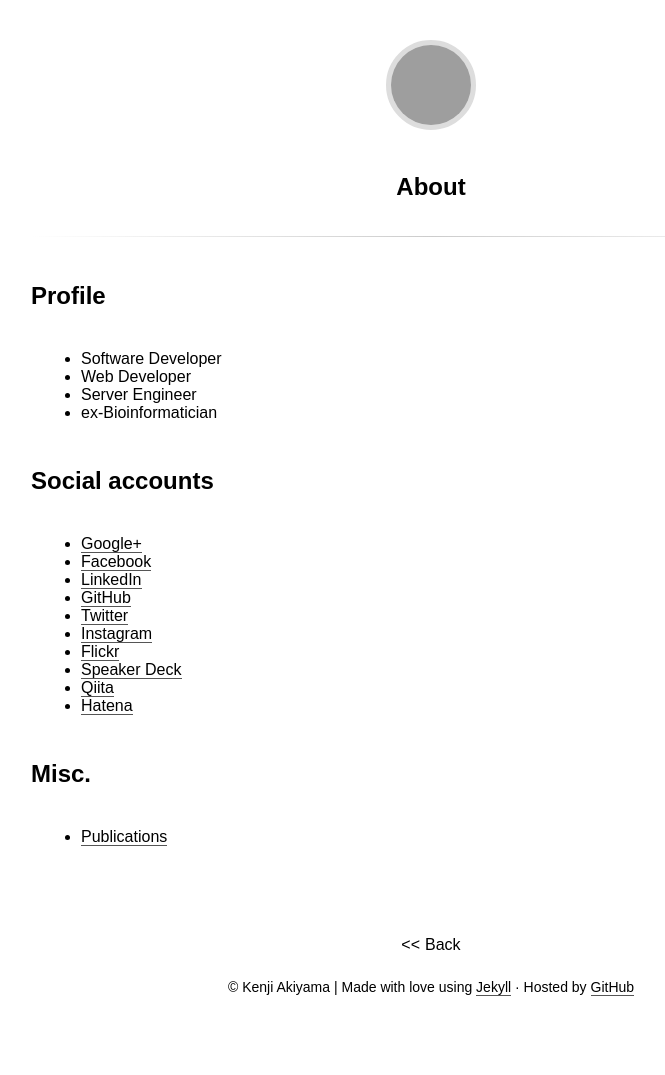
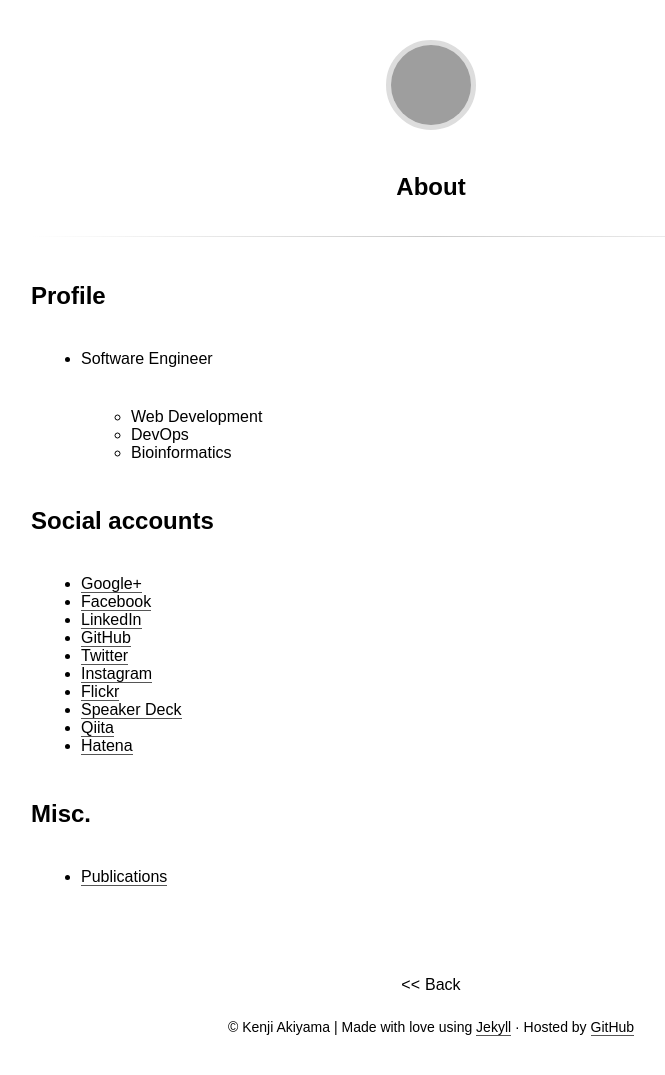
Before and after one commit to artifactsauce/artifactsauce.github.io, a Jekyll site: the page built from about.md, in a window 1280 px wide, cut to the strip 0-1086 px from the top of the page. Shown: the top 1075 px of the strip, without its empty margins (209-874 px from the left). Built offline with Jekyll 4.4.1, drawn with Linux system fonts in a browser that asks for light colours; some web fonts are replaced; before the commit the page ends 1046 px from its top, so only the background shows below that; grey boxes are pictures that could not be loaded.

Commit message:
revise profile

```diff
--- a/about.md
+++ b/about.md
@@ -5,10 +5,10 @@ title: About
 
 ## Profile
 
-- Software Developer
-- Web Developer
-- Server Engineer
-- ex-Bioinformatician
+- Software Engineer
+    - Web Development
+    - DevOps
+    - Bioinformatics
 
 ## Social accounts
 
```
